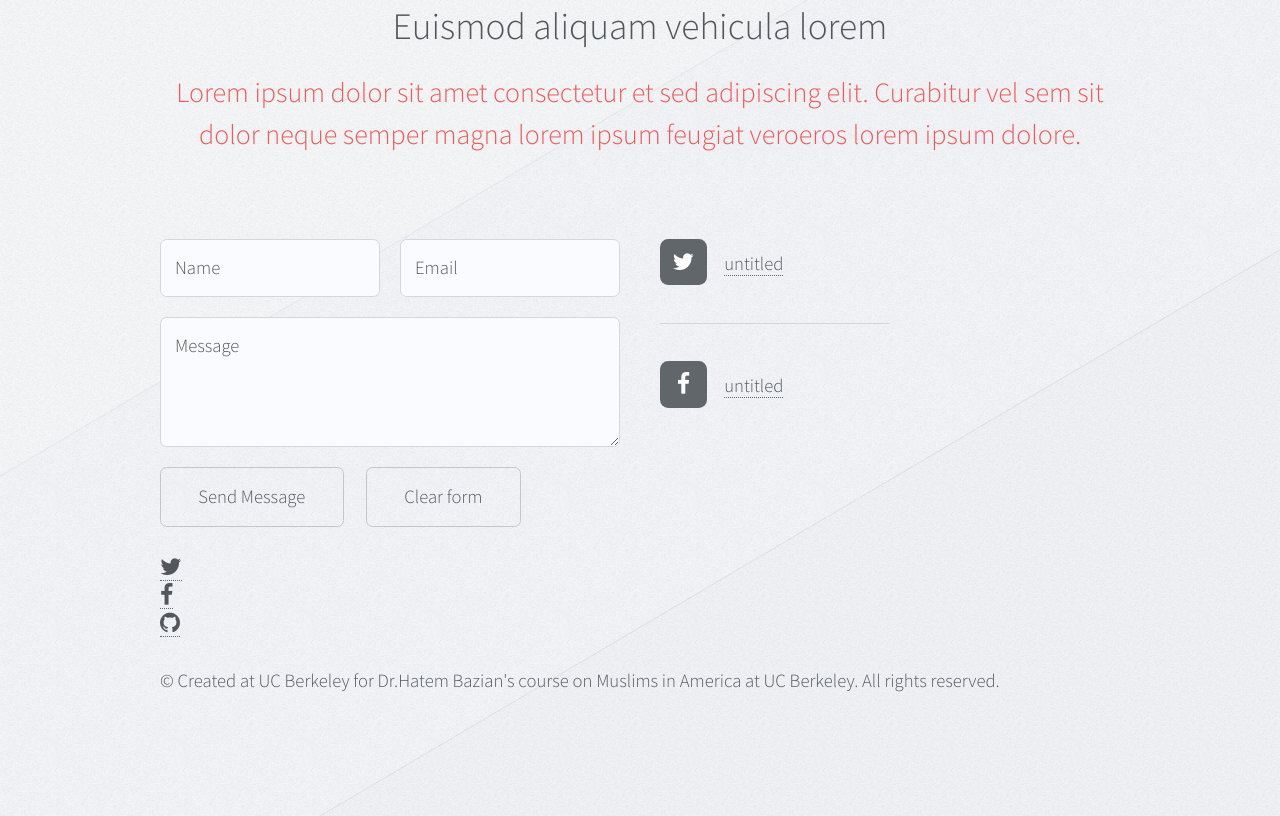
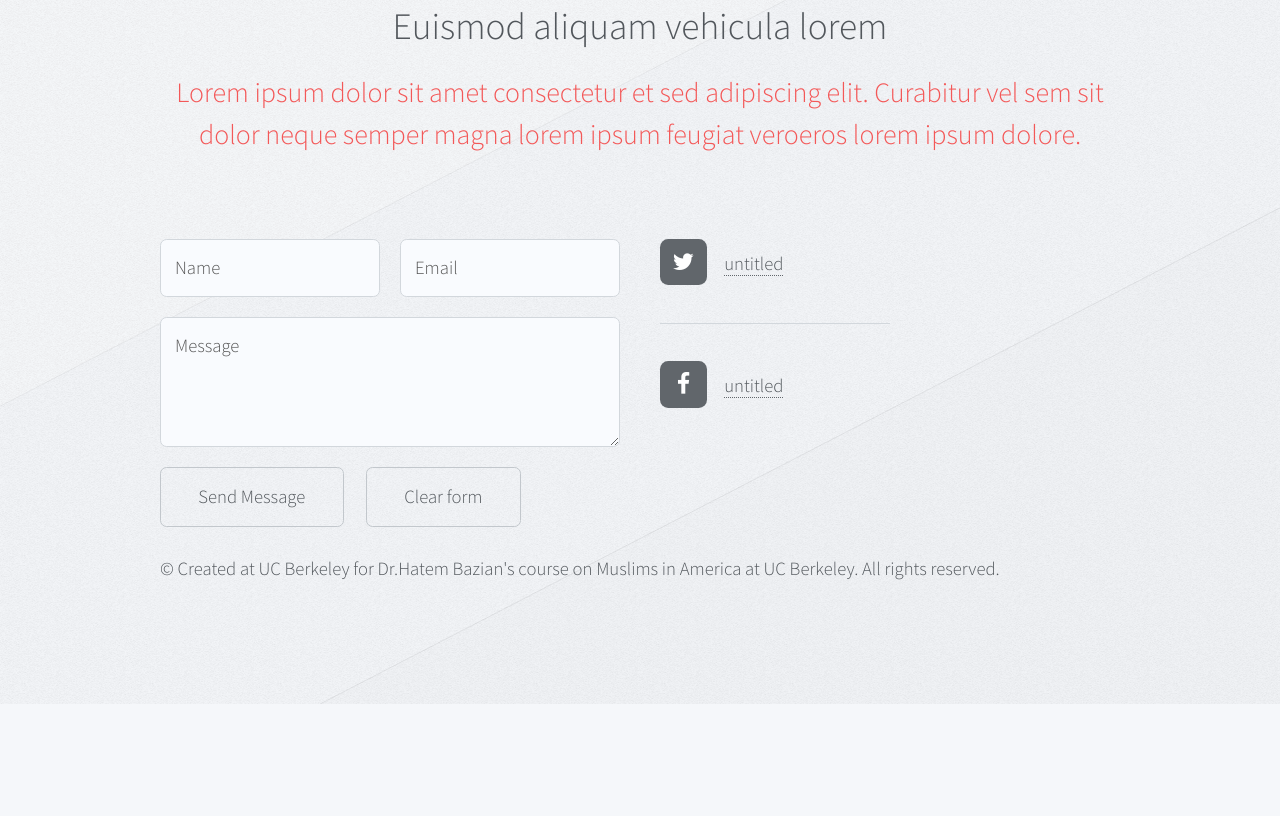
Before and after one commit to lukelev07/asamst, a plain HTML site: page index.html in a window 1280 px wide. Shown: the part 2595-3411 px from the top of the page. After the commit the page ends 3299 px from the top, so only its background shows below. Drawn offline with Linux system fonts and the light colour scheme.

Commit message:
social links

```diff
--- a/index.html
+++ b/index.html
@@ -180,13 +180,6 @@
 							</div>
 						</div>
 					</form>
-
-					<ul class="icons">
-						<li><a href="http://twitter.com/irdproject" class="icon fa-twitter"><span class="label">Twitter</span></a></li>
-						<li><a href="https://www.facebook.com/islamophobiastudiesnetwork" class="icon fa-facebook"><span class="label">Facebook</span></a></li>
-						<li><a href="github.com/lukelev07/asamst" class="icon fa-github"><span class="label">Github</span></a></li>
-					</ul>
-
 					<ul class="copyright">
 						<li>&copy; Created at UC Berkeley for Dr.Hatem Bazian's course on Muslims in America at UC Berkeley. All rights reserved.</li>
 					</ul>
```
